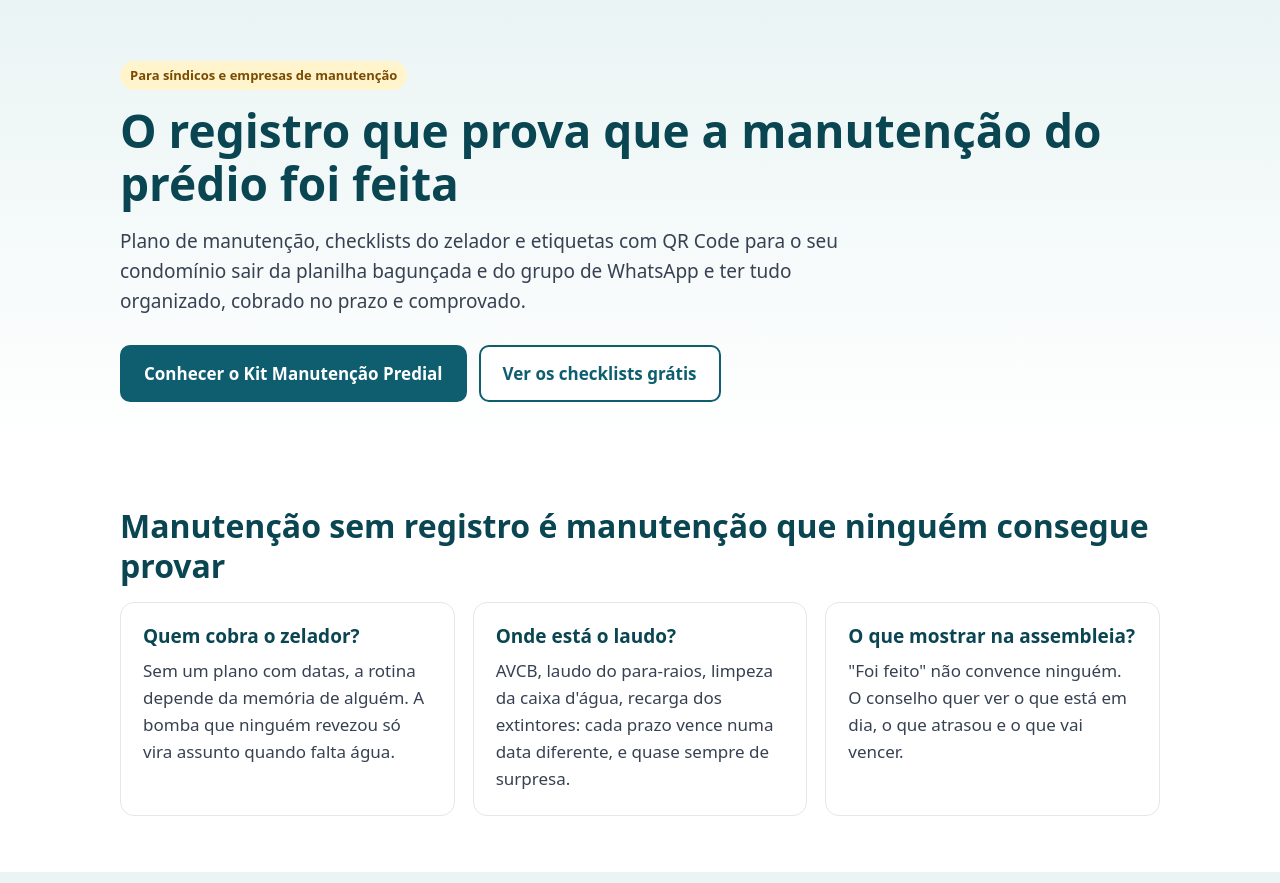
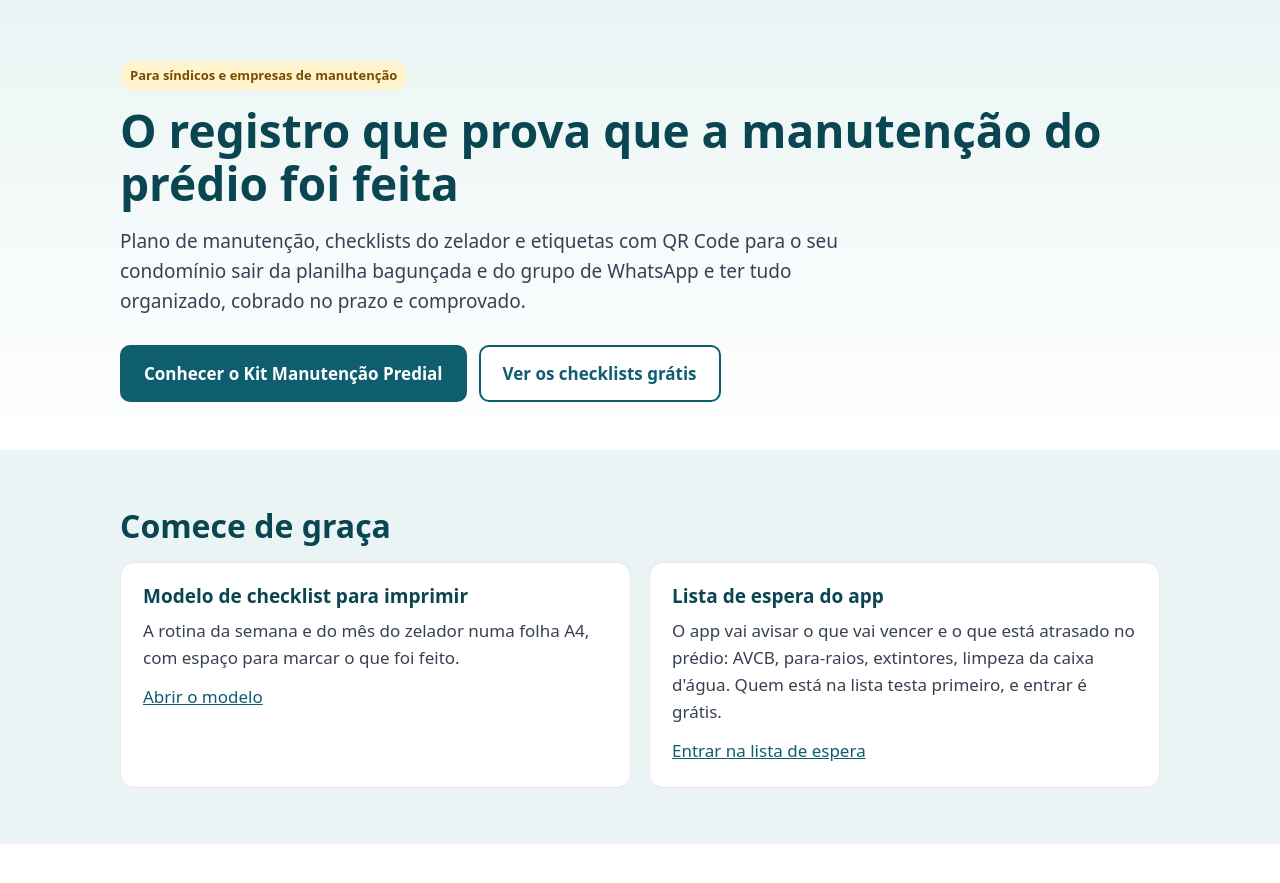
Before and after one commit to MatheusRyuki/zelatorio-site, a plain HTML site: page index.html in a window 1280 px wide. Shown: the part 69-952 px from the top of the page. Drawn offline with Linux system fonts and the light colour scheme.

Commit message:
Página inicial: faixa com o modelo grátis e a lista de espera logo abaixo do topo (E33)
Co-Authored-By: Claude Opus 5.5 <noreply@anthropic.com>

```diff
--- a/index.html
+++ b/index.html
@@ -42,6 +42,15 @@
     <div class="botoes">
       <a class="botao botao-primario" href="/kit/">Conhecer o Kit Manutenção Predial</a>
       <a class="botao botao-secundario" href="/checklist/">Ver os checklists grátis</a>
+    </div>
+  </div>
+</section>
+<section class="secao secao-clara">
+  <div class="container">
+    <h2>Comece de graça</h2>
+    <div class="grade">
+      <div class="cartao"><h3>Modelo de checklist para imprimir</h3><p>A rotina da semana e do mês do zelador numa folha A4, com espaço para marcar o que foi feito.</p><p style="margin-top:12px"><a href="/modelo-de-checklist-de-manutencao-predial/">Abrir o modelo</a></p></div>
+      <div class="cartao"><h3>Lista de espera do app</h3><p>O app vai avisar o que vai vencer e o que está atrasado no prédio: AVCB, para-raios, extintores, limpeza da caixa d'água. Quem está na lista testa primeiro, e entrar é grátis.</p><p style="margin-top:12px"><a href="/lista-de-espera/">Entrar na lista de espera</a></p></div>
     </div>
   </div>
 </section>
--- a/sitemap.xml
+++ b/sitemap.xml
@@ -1,6 +1,6 @@
 <?xml version="1.0" encoding="UTF-8"?>
 <urlset xmlns="http://www.sitemaps.org/schemas/sitemap/0.9">
-  <url><loc>https://zelatorio.com.br/</loc><lastmod>2026-11-18</lastmod></url>
+  <url><loc>https://zelatorio.com.br/</loc><lastmod>2026-11-21</lastmod></url>
   <url><loc>https://zelatorio.com.br/kit/</loc><lastmod>2026-11-06</lastmod></url>
   <url><loc>https://zelatorio.com.br/checklist/</loc><lastmod>2026-11-06</lastmod></url>
   <url><loc>https://zelatorio.com.br/checklist/reservatorios-e-cisternas/</loc><lastmod>2026-11-18</lastmod></url>
```
